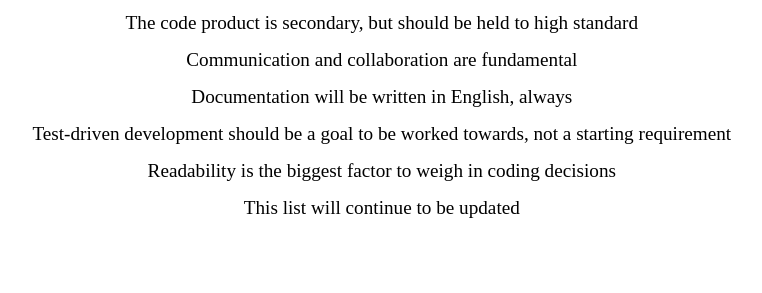
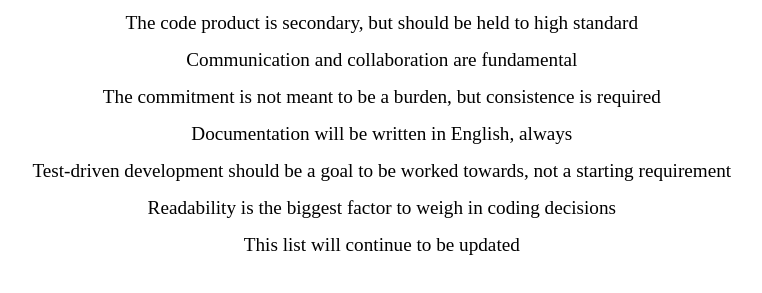
Before and after one commit to brunosilvadev/mentorship-guidelines, a plain HTML site: page rules.html in a window 1280 px wide. Shown: the part 105-398 px from the top of the page, without its empty margins (259-1021 px from the left). Drawn offline with Linux system fonts and the light colour scheme.

Commit message:
Update rules.html

```diff
--- a/rules.html
+++ b/rules.html
@@ -13,6 +13,7 @@
         <li>The utmost goal is to share knowledge and grow together</li>
         <li>The code product is secondary, but should be held to high standard</li>
         <li>Communication and collaboration are fundamental</li>
+        <li>The commitment is not meant to be a burden, but consistence is required</li>
         <li>Documentation will be written in English, always</li>
         <li>Test-driven development should be a goal to be worked towards,
             not a starting requirement</li>
```
